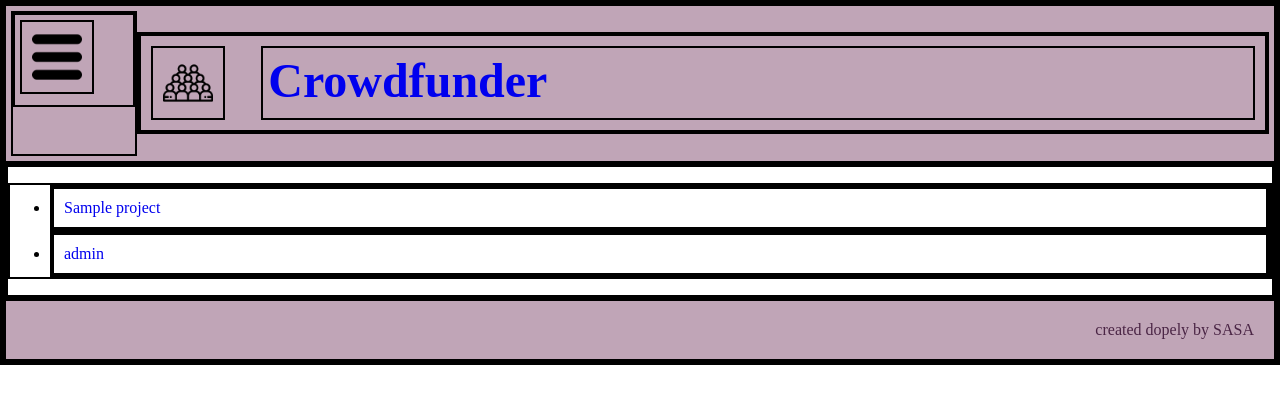
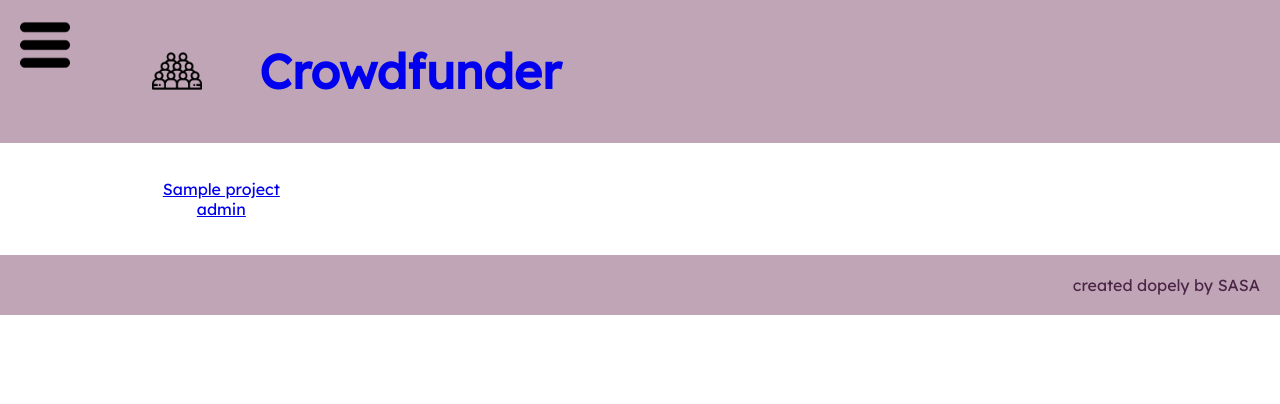
Before and after one commit to cudjoeab/Crowdfunder, a Django app: page /home/ in a window 1280 px wide. Shown: the top 404 px of the page. Run offline with Django 3.2, Linux system fonts and the light colour scheme; data comes from the database, SQL or seed files in the repository; tables that the repository leaves empty hold one stand-in row (values such as "Sample post").

Commit message:
some changes to templates to display better, and font selection

```diff
--- a/crowdfunder/crowdfunder/static/css/crowdfunder.css
+++ b/crowdfunder/crowdfunder/static/css/crowdfunder.css
@@ -1,14 +1,16 @@
 /* COLOR SCHEME */
 *{
-    border: black solid 2px;
+    /* border: black solid 2px;  */
+    font-family: 'Lexend Deca', sans-serif;
 }
 body{
     margin: 0 auto;
 }
+a:visited {
+    color: rgba(74, 37, 69, 1);
+}
+
 .logo {
-
-}
-a {
     text-decoration: none;
     display: grid;
     grid-template-columns: 1fr 90%;
@@ -44,9 +46,9 @@ header {
 .navbar-content {
     display: none;
     position: absolute;
-    background-color: rgba(144, 170, 134, 1);
+    background-color: rgba(144, 170, 134, 0.5);
     list-style-type: none;
-    min-width: 160px;
+    min-width: 300px;
     box-shadow: 0px 8px 16px 0px rgba(0,0,1,0.2);
     padding: 12px 16px;
     z-index: 1;
@@ -56,7 +58,18 @@ header {
     display: block;
 }
 
+.projects_gallery {
+    display: grid;
+    grid-template-columns: 1fr 1fr 1fr;
+    grid-gap: 1em;
+    margin: 0 20px;
+}
+.project_preview {
+    list-style-type: none;
+    padding: 20px;
+    text-align: center;
 
+}
 
 footer {
     background-color: rgba(130, 76, 113, 0.5);
@@ -65,4 +78,5 @@ footer {
     text-align: right;
 
 
+
 }
--- a/crowdfunder/crowdfunder/templates/base.html
+++ b/crowdfunder/crowdfunder/templates/base.html
@@ -6,6 +6,7 @@
     <meta name="viewport" content="width=device-width, initial-scale=1.0">
     <meta http-equiv="X-UA-Compatible" content="ie=edge">
     <link rel="stylesheet" href="{% static 'css/crowdfunder.css' %}">
+    <link href="https://fonts.googleapis.com/css?family=Lexend+Deca&display=swap" rel="stylesheet">
     <title>CrowdFunder</title>
 </head>
 <body>
@@ -35,8 +36,8 @@
                 </li>
             </ul>
         </nav>
-        <h1 class="logo">
-                <a href='{% url "home_page" %}'>
+        <h1>
+                <a href='{% url "home_page" %}' class="logo">
                 <img src="{% static 'css/images/crowd_blk.png' %}" alt="CrowdFunder logo as a crowd of people" title="crowdfunder"/>
                 <h2>Crowdfunder</h2>
                 </a>
--- a/crowdfunder/crowdfunder/templates/home.html
+++ b/crowdfunder/crowdfunder/templates/home.html
@@ -2,15 +2,15 @@
 
 {% block content %}
 
+<section class="projects_gallery">
 {% for project in projects %}
-<section class="projects_gallery">
-        <ul>
+        <ul class = "project_preview">
             <li><a href='{% url "project_details" project_id=project.pk %}'>{{ project.title }}</a></li>
             <li><a href='{% url "user_profile" project.creator.pk %}'>{{ project.creator }}</a></li>
         </ul>
-    </a>
+{%  endfor %}
 </section>
 
-{%  endfor %}
+
 
 {% endblock%}
```
